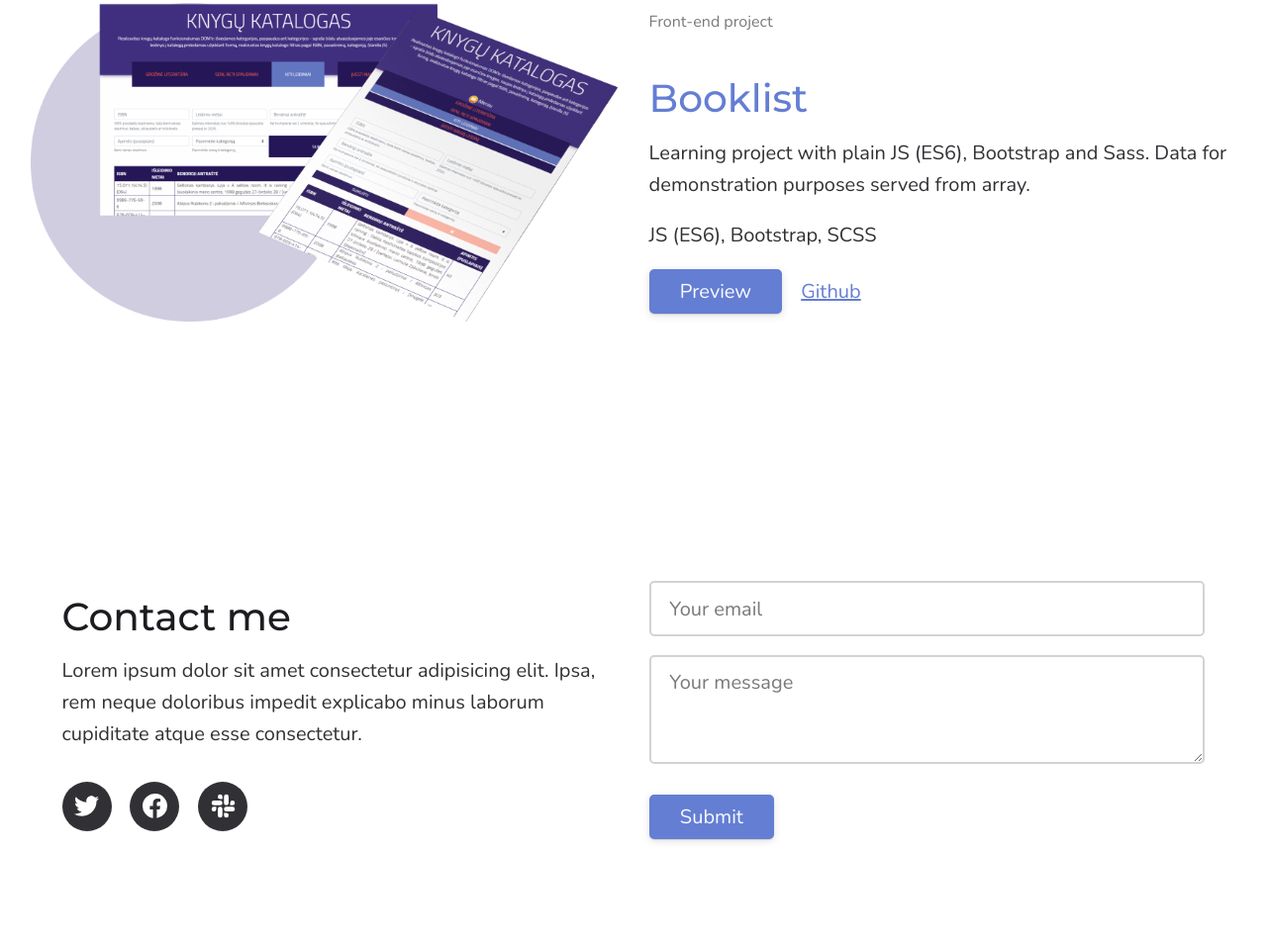
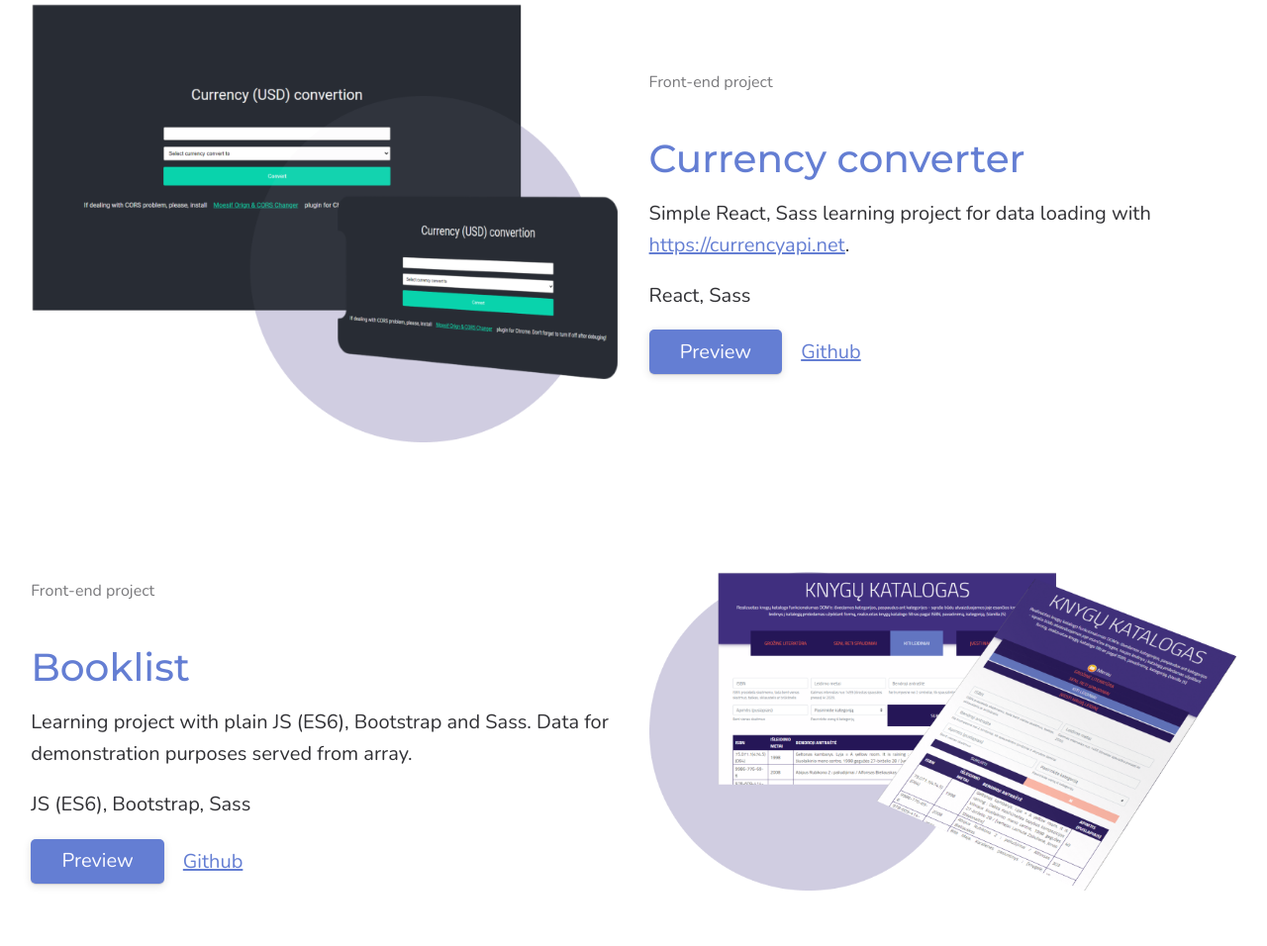
Before and after one commit to elvyra/elvyra.github.io, a website: page main/index.html in a window 1280 px wide. Shown: the part 1804-2760 px from the top of the page at 99% size. Drawn offline with nearby package versions, Linux system fonts and the light colour scheme.

Commit message:
currency project

```diff
--- a/main/index.html
+++ b/main/index.html
@@ -120,7 +120,7 @@
 
             <div class="margin-top-sm">
               <div class="flex flex-wrap gap-sm items-center">
-                <a href="https://warehouse-management.netlify.app/" class="btn btn--primary" target="_blank">Preview</a>
+                <a href="https://warehouse-management.netlify.app" class="btn btn--primary" target="_blank">Preview</a>
                 <a href="https://github.com/elvyra/warehouse-management" class="color-primary" target="_blank">Github</a>
               </div>
             </div>
@@ -141,14 +141,42 @@
           <div class="col-6@md">
             <div class="text-component">
               <p class="text-sm color-contrast-medium">Front-end project</p>
-              <h2 class="color-primary">Booklist</h2>
-              <p>Learning project with plain JS (ES6), Bootstrap and Sass. Data for demonstration purposes served from array.</p>
-              <p>JS (ES6), Bootstrap, SCSS</p>
+              <h2 class="color-primary">Currency converter</h2>
+              <p>Simple React, Sass learning project for data loading with <a href="https://currencyapi.net" target="_blank">https://currencyapi.net</a>.</p>
+              <p>React, Sass</p>
             </div>
 
             <div class="margin-top-sm">
               <div class="flex flex-wrap gap-sm items-center">
-                <a href="https://booklist-plain-js.netlify.app/" class="btn btn--primary" target="_blank">Preview</a>
+                <a href="https://dataload.netlify.app" class="btn btn--primary" target="_blank">Preview</a>
+                <a href="https://github.com/elvyra/LoadDataFromAPI-with-React" class="color-primary" target="_blank">Github</a>
+              </div>
+            </div>
+          </div>
+
+          <div class="col-6@md">
+            <figure>
+              <img class="block width-100%" src="./assets/img/portfolio/converter.png" alt="Image description">
+            </figure>
+          </div>
+        </div>
+      </div>
+    </div>
+
+    <div class="position-relative z-index-1 margin-y-xxl">
+      <div class="container max-width-adaptive-lg">
+        <div class="grid gap-md items-center">
+          <div class="col-6@md">
+            <div class="text-component">
+              <p class="text-sm color-contrast-medium">Front-end project</p>
+              <h2 class="color-primary">Booklist</h2>
+              <p>Learning project with plain JS (ES6), Bootstrap and Sass. Data for demonstration purposes served from array.</p>
+              <p>JS (ES6), Bootstrap, Sass</p>
+            </div>
+
+            <div class="margin-top-sm">
+              <div class="flex flex-wrap gap-sm items-center">
+                <a href="https://booklist-plain-js.netlify.app" class="btn btn--primary" target="_blank">Preview</a>
                 <a href="https://github.com/elvyra/BookList-plain-JS" class="color-primary" target="_blank">Github</a>
               </div>
             </div>
```
Also changed, not shown: main/assets/img/portfolio/converter.png (added).
